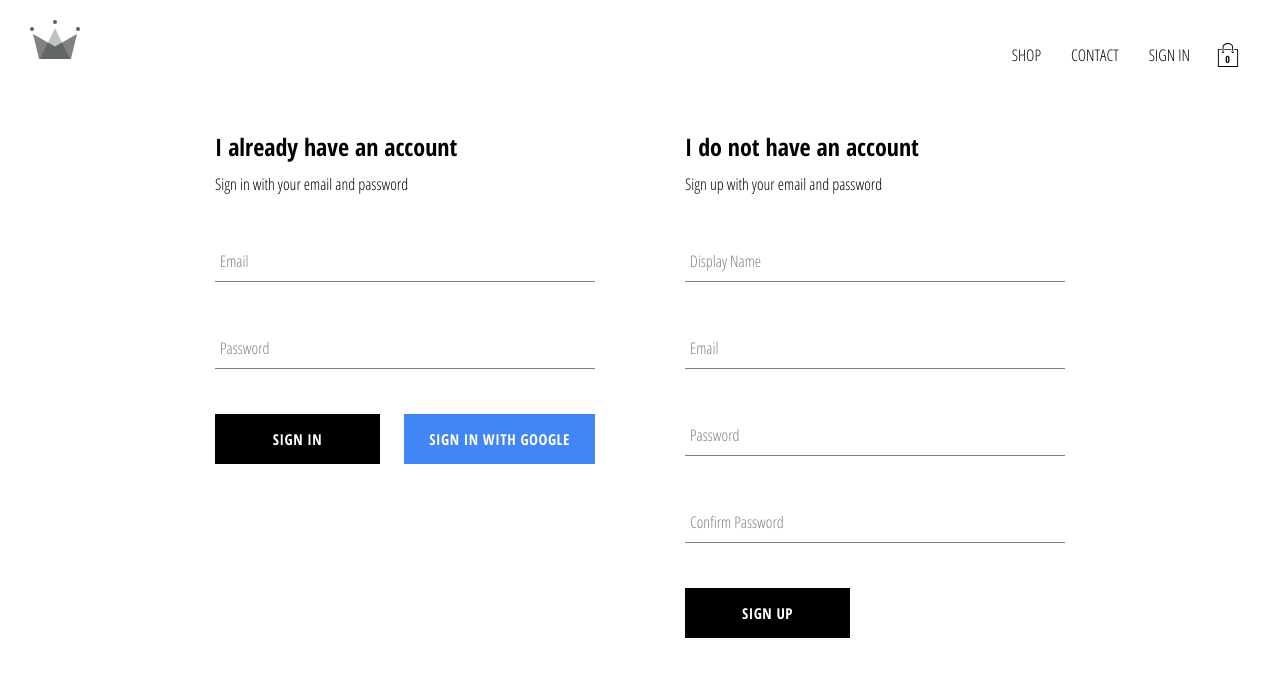
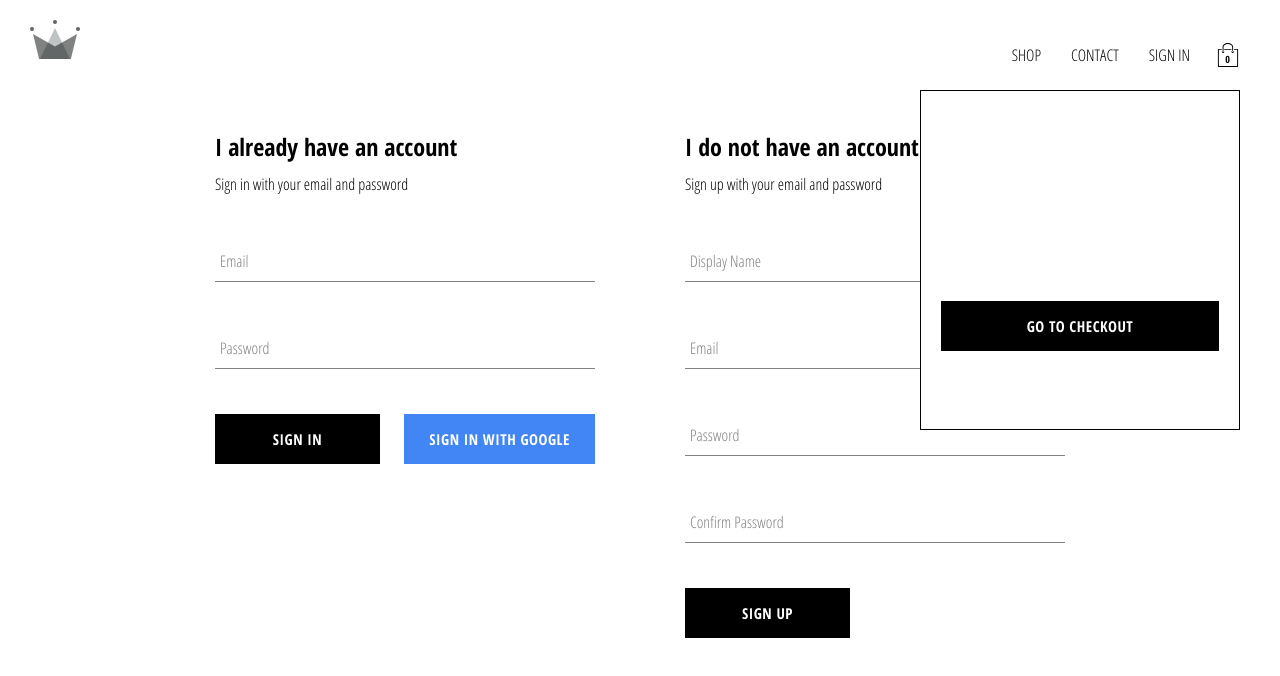
Before and after one commit to Elijahscriptdev/clothing-ecommerce, a React (Create React App) app: page /signin in a window 1280 px wide. Shown: the top 676 px of the page. Built offline with nearby package versions, Linux system fonts and the light colour scheme; no server answers.

Commit message:
add shopping cart dropdwon component

```diff
--- /dev/null
+++ b/src/components/cart-dropdown/cart-dropdown.js
@@ -0,0 +1,16 @@
+import React from 'react'
+import CustomButton from '../button/custom-button'
+import './cart-dropdown.styles.scss';
+
+
+const CartDropdrown = () => {
+    return (
+        <div className="cart-dropdown">
+            <div className="cart-items">
+                <CustomButton>GO TO CHECKOUT</CustomButton>
+            </div>
+        </div>
+    )
+}
+
+export default CartDropdrown
--- /dev/null
+++ b/src/components/cart-dropdown/cart-dropdown.styles.scss
@@ -0,0 +1,29 @@
+.cart-dropdown {
+    position: absolute;
+    width: 320px;
+    height: 340px;
+    display: flex;
+    flex-direction: column;
+    padding: 20px;
+    border: 1px solid black;
+    background-color: white;
+    top: 90px;
+    right: 40px;
+    z-index: 5;
+
+    .cart-items {
+      height: 240px;
+      display: flex;
+      flex-direction: column;
+      overflow: scroll;
+    }
+
+    button {
+      margin-top: auto;
+    }
+
+    .empty-message{
+      font-size:18px;
+      margin:50px auto;
+    }
+  }
--- a/src/components/header/header.js
+++ b/src/components/header/header.js
@@ -5,6 +5,7 @@ import { auth } from "../../firebase/firebase.utils";
 import { ReactComponent as Logo } from "../../assets/crown.svg";
 import "./header.styles.scss";
 import CartIcon from "../cart-icon/cart-icon";
+import CartDropdrown from "../cart-dropdown/cart-dropdown";
 
 const Header = ({ currentUser }) => {
   return (
@@ -30,6 +31,7 @@ const Header = ({ currentUser }) => {
         )}
         <CartIcon />
       </div>
+      <CartDropdrown />
     </div>
   );
 };
```
